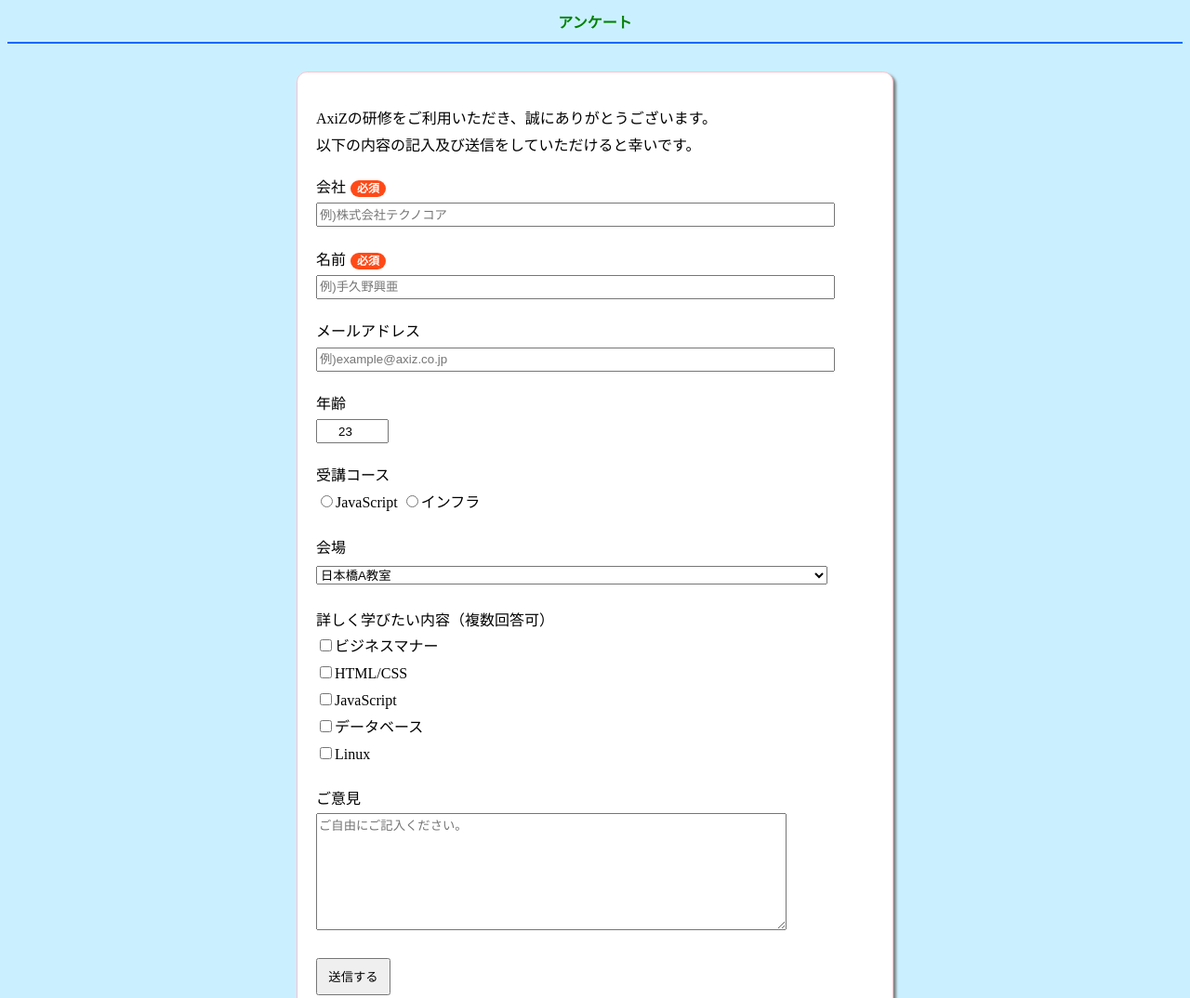
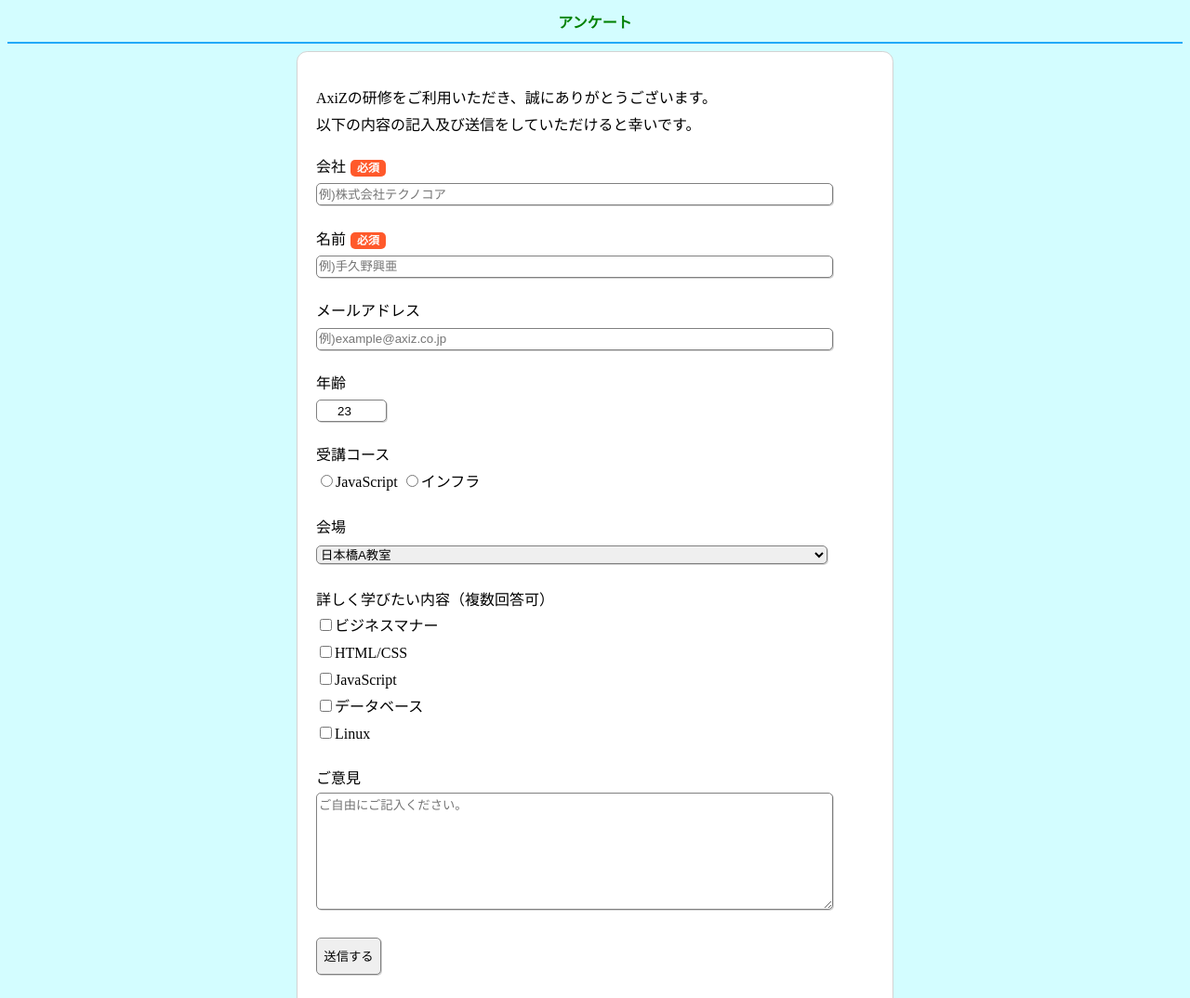
Before and after one commit to kyoka00/samp-e_web, a plain HTML site: page questionnaire.html in a window 1280 px wide. Shown: the top 1074 px of the page at 93% size. Drawn offline with Linux system fonts and the light colour scheme.

Commit message:
detail_changes

```diff
--- a/css/questionnaire.css
+++ b/css/questionnaire.css
@@ -1,5 +1,5 @@
 body {
-    background-color: rgb(202, 240, 255);
+    background-color: rgb(211, 253, 255);
 }
 
 h1 {
@@ -12,13 +12,14 @@ h1 {
     padding: 20px;
     margin-top: 30px;
     margin-bottom: 30px;
+    margin-top: 0;
+    margin-bottom:0;
     margin-left: auto;
     margin-right: auto;
     width: 600px;
     height: 1000px;
-    border: 1px solid pink;
+    border: 1px solid lightgray;
     border-radius: 0.7em;
-    box-shadow: 3px 3px 3px grey;
     background: white;
     line-height: 1.8em;
 }
@@ -30,14 +31,14 @@ footer {
 
 hr {
     height: 2px;
-    background-color: #006aff;
+    background-color: #22a9f7;
     border: none;
-    color: #006aff;
+    color: #22a9f7;
 }
 
 .required::after {
     content: "必須";
-    background-color: #ff4a18;
+    background-color: #ff592b;
     color: #fff;
     font-size: 12px;
     font-weight: bold;
@@ -48,11 +49,11 @@ hr {
     vertical-align: middle;
     white-space: nowrap;
     text-align: center;
-    border-radius: 10px;
+    border-radius: 5px;
     display: inline-block;
 }
 textarea{
-    width:500px;
+    width:550px;
     height:120px;
 }
 input[type="number"]{
@@ -64,6 +65,8 @@ input[type="number"]{
 input[type="text"],input[type="email"],select{
     width:550px;
     height:20px;
+    border-radius:5px;
+    border:1px solid grey;
 
 }
 .section{
@@ -71,5 +74,15 @@ input[type="text"],input[type="email"],select{
 }
 button{
     height:40px;
-    width: 80px;
+    width: 70px;
+    box-shadow:1px 1px lightgrey;
+    border-radius:5px;
+    border: 1px solid grey;6
 }
+input,textarea,select{
+    border-radius:5px;
+    border:1px solid grey;
+}
+input[type="text"],input[type="email"],input[type="number"],select,textarea{
+    box-shadow: 1px 1px lightgrey;
+}
--- a/questionnaire.html
+++ b/questionnaire.html
@@ -21,11 +21,11 @@
         <form action="questionnaire_result.html">
             <div class="section">
             <label for="company">会社</label><label class="required"></label></label><br>
-            <input type="text" name="company"placeholder="例)株式会社テクノコア"><br>
+            <input type="text" name="company"placeholder="例)株式会社テクノコア" required><br>
         </div>
         <div class="section">
             <label for="name">名前</label><label class="required"></label> <br>
-            <input type="text" name="name"placeholder="例)手久野興亜"><br>
+            <input type="text" name="name"placeholder="例)手久野興亜" required><br>
         </div>
             <div class="section">
             <label for="e-mail">メールアドレス</label> <br>
@@ -37,8 +37,8 @@
         </div>
             <div class="section">
             <label for="course">受講コース</label> <br>
-            <input type="radio" name="course" value="java">JavaScript
-            <input type="radio" name="course" value="infra">インフラ<br>
+            <label><input type="radio" name="course" value="javascript">JavaScript</label>
+            <label><input type="radio" name="course" value="infra">インフラ</label><br>
         </div>
             <div class="section">
             <label for="place">会場</label> <br>
@@ -51,11 +51,11 @@
         </div>
             <div class="section">
             <label for="content_interest">詳しく学びたい内容（複数回答可）</label><br>
-            <input type="checkbox" name="content_interest" value="business_manner">ビジネスマナー<br>
-            <input type="checkbox" name="content_interest" value="html_css">HTML/CSS<br>
-            <input type="checkbox" name="content_interest" value="javascript">JavaScript<br>
-            <input type="checkbox" name="content_interest" value="database">データベース<br>
-            <input type="checkbox" name="content_interest" value="linux" class="margin">Linux<br>
+            <label><input type="checkbox" name="content_interest" value="business_manner">ビジネスマナー</label><br>
+            <label><input type="checkbox" name="content_interest" value="html_css">HTML/CSS</label><br>
+            <label><input type="checkbox" name="content_interest" value="javascript">JavaScript</label><br>
+            <label><input type="checkbox" name="content_interest" value="database">データベース</label><br>
+            <label><input type="checkbox" name="content_interest" value="linux" class="margin">Linux</label><br>
         </div>
             <div class="section">
             <label for="opinion">ご意見</label> <br>
```
